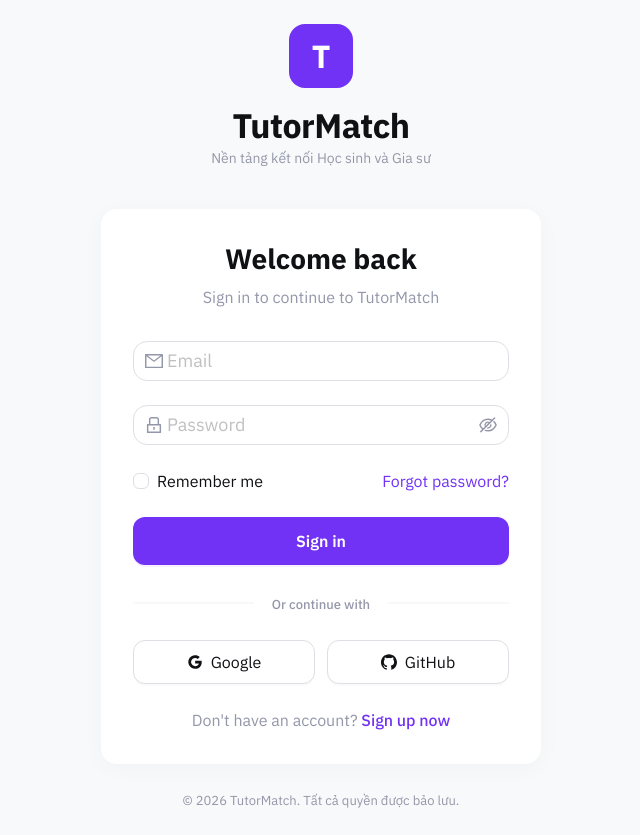
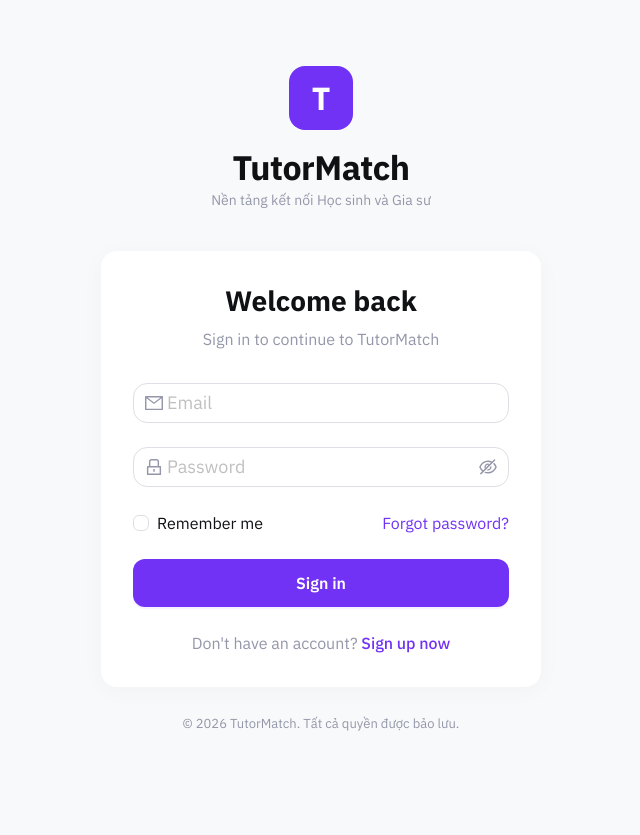
Before and after one commit to Lyr1a/Frontend-adaptive-tutor-platform, a React (Vite) app: page /login in a window 1280 px wide. Shown: the whole page, without its empty margins (319-959 px from the left). After the commit the page ends 800 px from the top, so only its background shows below. Built offline with nearby package versions, Linux system fonts and the light colour scheme.

Commit message:
fix(auth): remove unavailable social login options

```diff
--- a/src/pages/auth/LoginPage.tsx
+++ b/src/pages/auth/LoginPage.tsx
@@ -1,12 +1,12 @@
 import React, { useState } from 'react';
-import { Form, Input, Button, Checkbox, Typography, Alert, Divider, message } from 'antd';
-import { MailOutlined, LockOutlined, GoogleOutlined, GithubOutlined } from '@ant-design/icons';
+import { Form, Input, Button, Checkbox, Typography, Alert, message } from 'antd';
+import { MailOutlined, LockOutlined } from '@ant-design/icons';
 import { Link, useNavigate, useLocation } from 'react-router-dom';
 import { useAuthStore } from '../../stores';
 import { authService } from '../../services';
 import type { LoginRequest } from '../../types';
 
-const { Title, Text, Paragraph } = Typography;
+const { Title, Paragraph } = Typography;
 
 interface LoginFormValues extends LoginRequest {
   remember?: boolean;
@@ -149,42 +149,7 @@
         </Form.Item>
       </Form>
 
-      <Divider style={{ margin: '24px 0' }}>
-        <Text type="secondary" style={{ fontSize: 13 }}>Or continue with</Text>
-      </Divider>
-
-      <div style={{ display: 'flex', gap: 12 }}>
-        <Button
-          icon={<GoogleOutlined />}
-          onClick={() => navigate('/404')}
-          style={{
-            flex: 1,
-            height: 44,
-            borderRadius: 12,
-            display: 'flex',
-            alignItems: 'center',
-            justifyContent: 'center',
-          }}
-        >
-          Google
-        </Button>
-        <Button
-          icon={<GithubOutlined />}
-          onClick={() => navigate('/404')}
-          style={{
-            flex: 1,
-            height: 44,
-            borderRadius: 12,
-            display: 'flex',
-            alignItems: 'center',
-            justifyContent: 'center',
-          }}
-        >
-          GitHub
-        </Button>
-      </div>
-
-      <Paragraph type="secondary" style={{ textAlign: 'center', marginTop: 24, marginBottom: 0 }}>
+      <Paragraph type="secondary" style={{ textAlign: 'center', marginTop: 8, marginBottom: 0 }}>
         Don't have an account?{' '}
         <Link to="/register" style={{ color: '#7132f5', fontWeight: 500 }}>
           Sign up now
```
